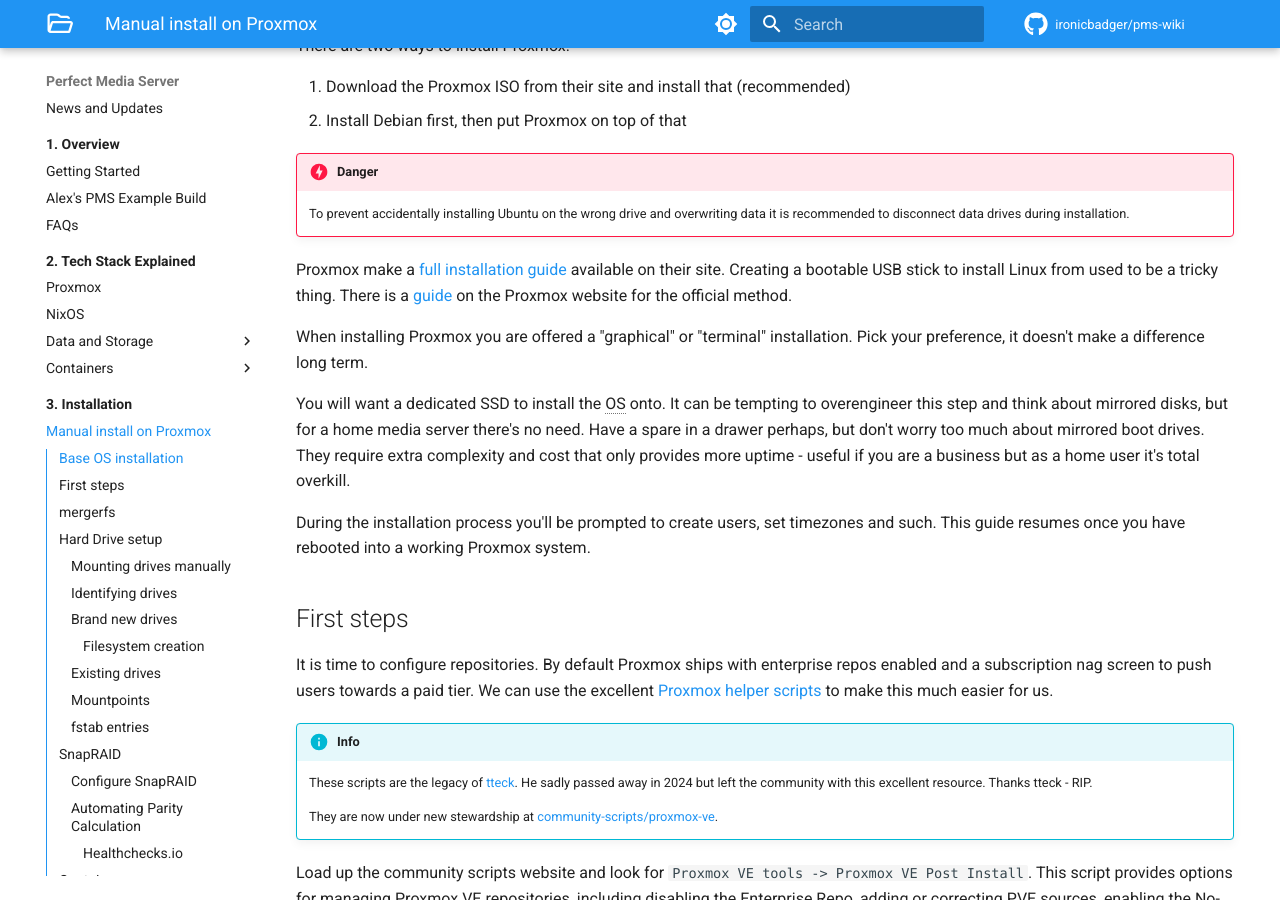
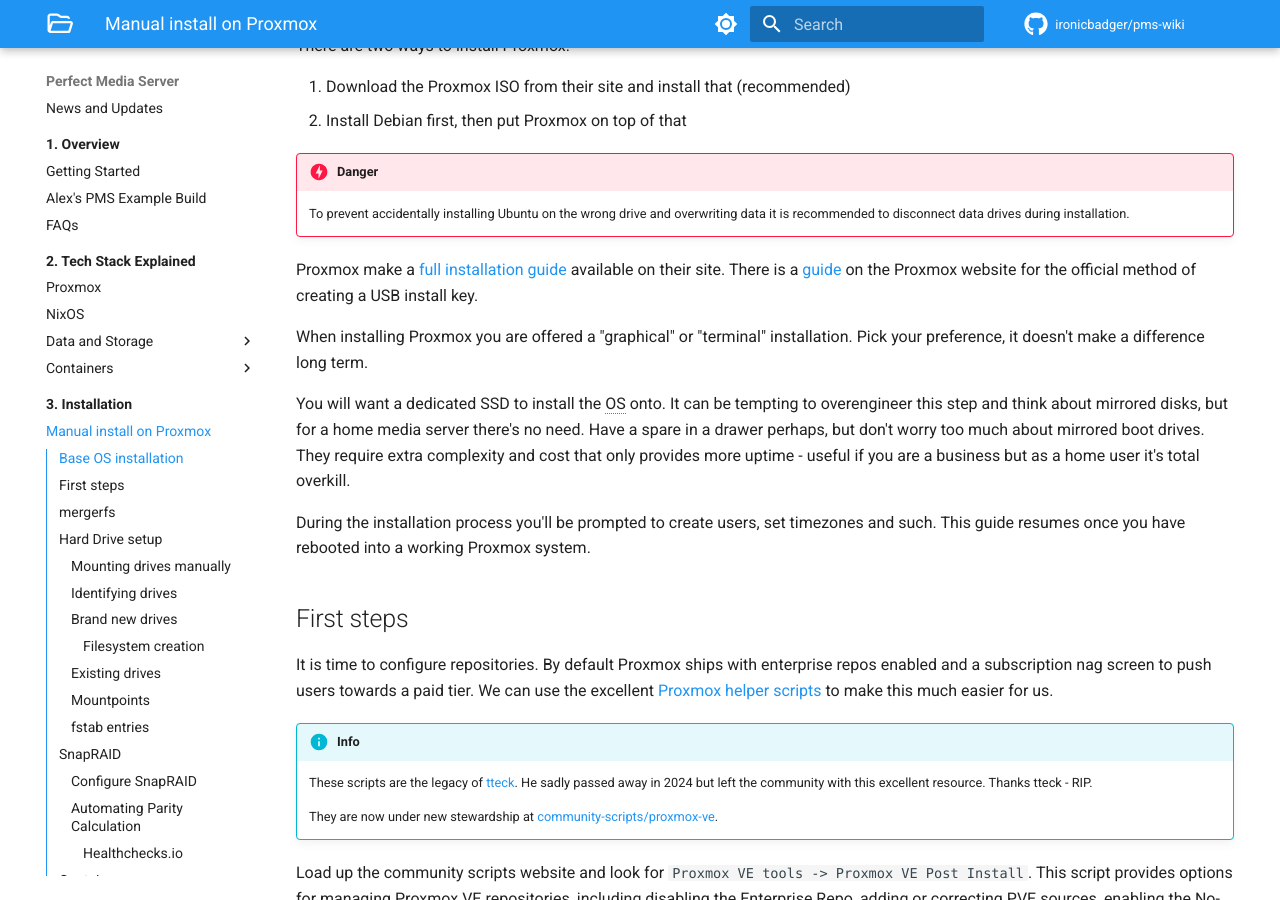
Before and after one commit to ironicbadger/pms-wiki, an MkDocs documentation site: the page built from docs/03-installation/manual-install-proxmox.md, in a window 1280 px wide and 900 px high, scrolled down 1081 px. Built offline with MkDocs 1.6.1 and Material for MkDocs 9.7.7, drawn with Linux system fonts in a browser that asks for light colours; some web fonts are replaced; plug-ins that fetch from the network failed and are left out; comment, search, counter and statistics services are not loaded.

Commit message:
better phrasing

```diff
--- a/docs/03-installation/manual-install-proxmox.md
+++ b/docs/03-installation/manual-install-proxmox.md
@@ -18,7 +18,7 @@ There are two ways to install Proxmox.
 !!! danger
     To prevent accidentally installing Ubuntu on the wrong drive and overwriting data it is recommended to disconnect data drives during installation.
 
-Proxmox make a [full installation guide](https://pve.proxmox.com/pve-docs/chapter-pve-installation.html) available on their site. Creating a bootable USB stick to install Linux from used to be a tricky thing. There is a [guide](https://pve.proxmox.com/pve-docs/chapter-pve-installation.html#_prepare_a_usb_flash_drive_as_installation_medium) on the Proxmox website for the official method.
+Proxmox make a [full installation guide](https://pve.proxmox.com/pve-docs/chapter-pve-installation.html) available on their site. There is a [guide](https://pve.proxmox.com/pve-docs/chapter-pve-installation.html#_prepare_a_usb_flash_drive_as_installation_medium) on the Proxmox website for the official method of creating a USB install key.
 
 When installing Proxmox you are offered a "graphical" or "terminal" installation. Pick your preference, it doesn't make a difference long term.
 
```
